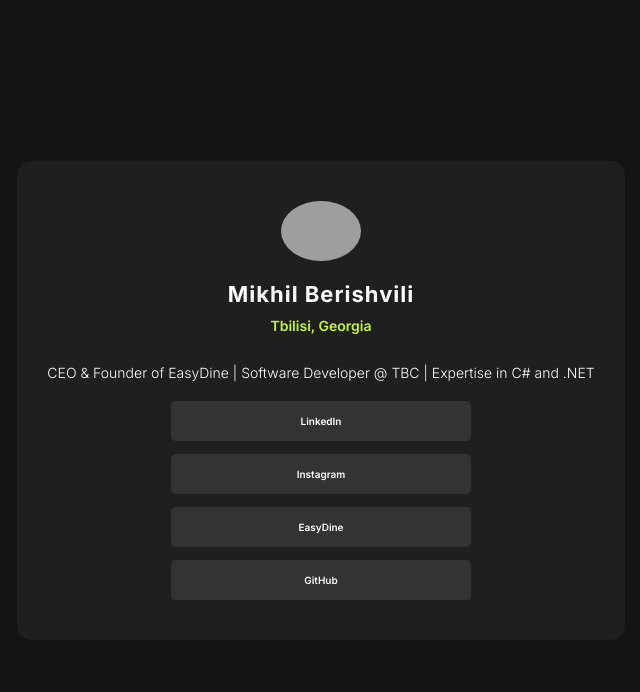
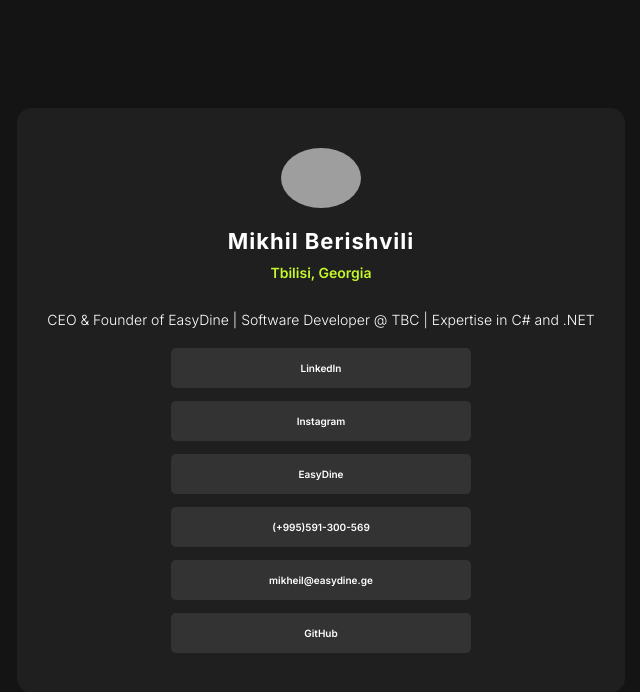
Before and after one commit to mberrishdev/SocialLinks, a React (Vite) app: page / in a window 1280 px wide. Shown: the top 692 px of the page, without its empty margins (319-959 px from the left). Built offline with nearby package versions, Linux system fonts and the light colour scheme; grey boxes are pictures that could not be loaded.

Commit message:
add call and mail

```diff
--- a/src/App.jsx
+++ b/src/App.jsx
@@ -8,6 +8,8 @@
     { label: "LinkedIn", url: "https://www.linkedin.com/in/mberrish/" },
     { label: "Instagram", url: "https://www.instagram.com/mberrish/" },
     { label: "EasyDine", url: "https://easydine.ge" },
+    { label: "(+995)591-300-569", url: "tel:+995591300569" },
+    { label: "mikheil@easydine.ge", url: "mailto:mikheil@easydine.ge" },
     { label: "GitHub", url: "https://github.com/mberrishdev" }
   ];
 
```
